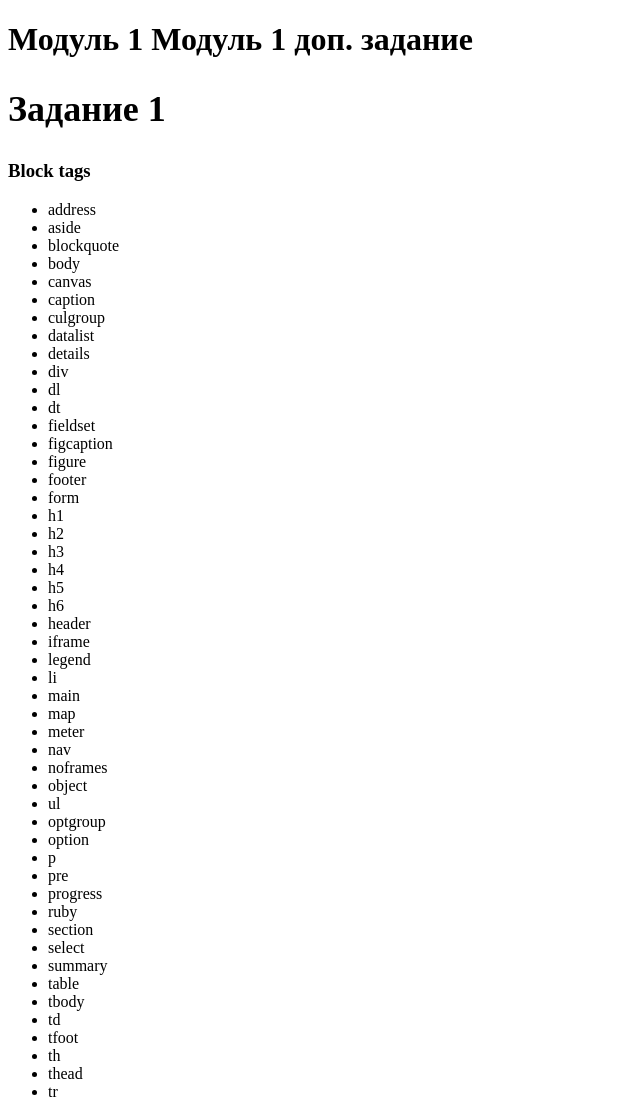
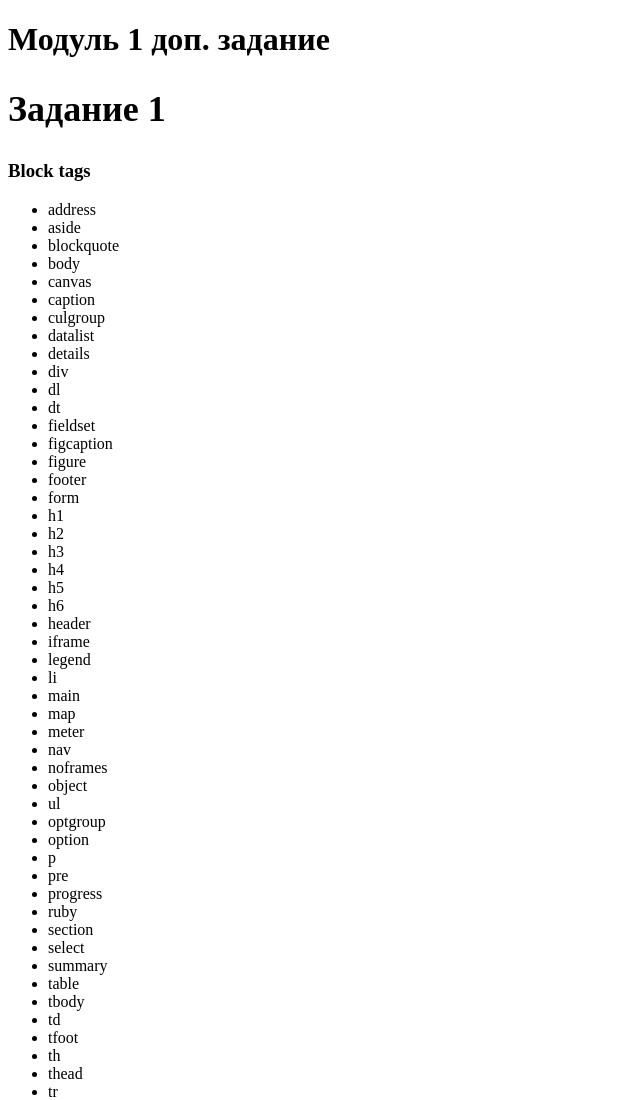
Before and after one commit to Glebaz66/GoIT-Homeworks, a plain HTML site: page module1/Additional task/index.html in a window 1280 px wide. Shown: the top 1100 px of the page, without its empty margins (0-640 px from the left). Drawn offline with Linux system fonts and the light colour scheme.

Commit message:
Update index.html
correction

```diff
--- a/module1/Additional task/index.html
+++ b/module1/Additional task/index.html
@@ -26,7 +26,7 @@
     </style>
 </head>
 <body>
-    <h1>Модуль 1 Модуль 1 доп. задание</h1>
+    <h1>Модуль 1 доп. задание</h1>
     <h2>Задание 1</h2>
     <h3>Block tags</h3>
     <ul>
```
